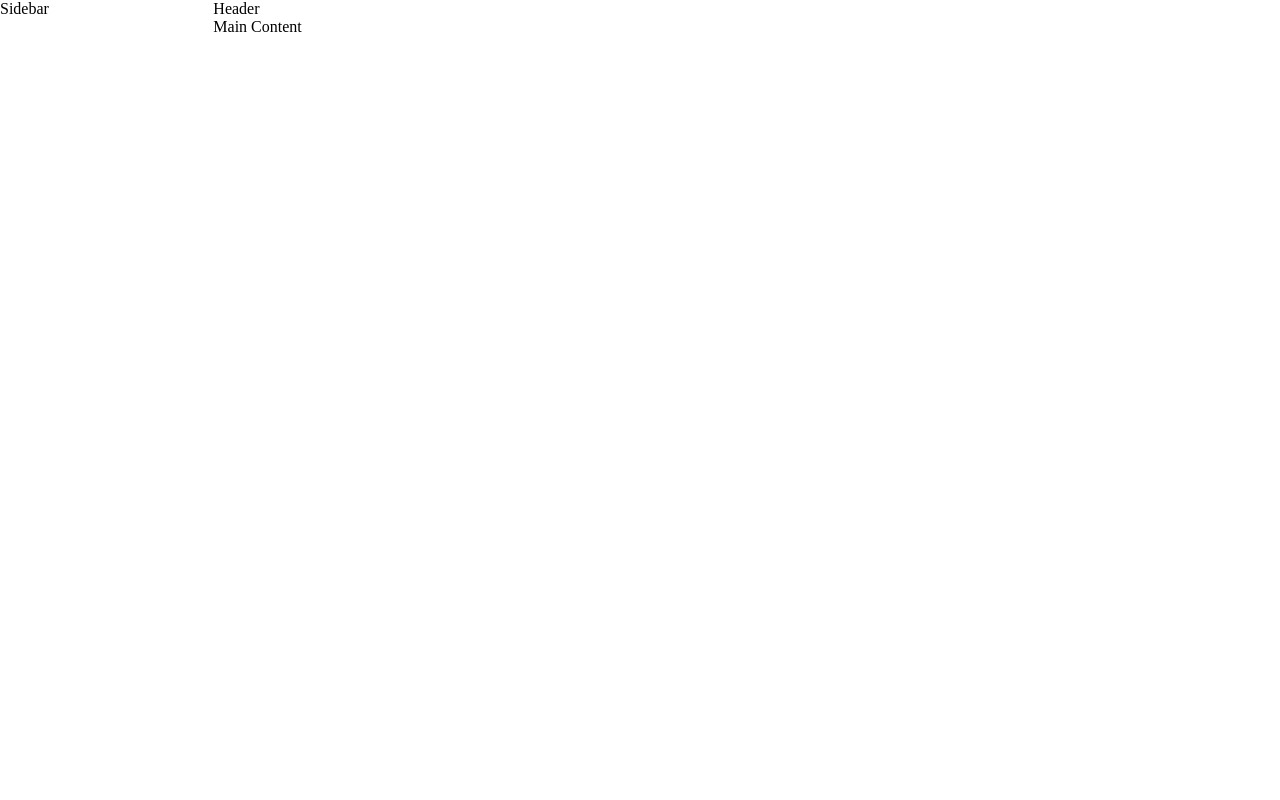
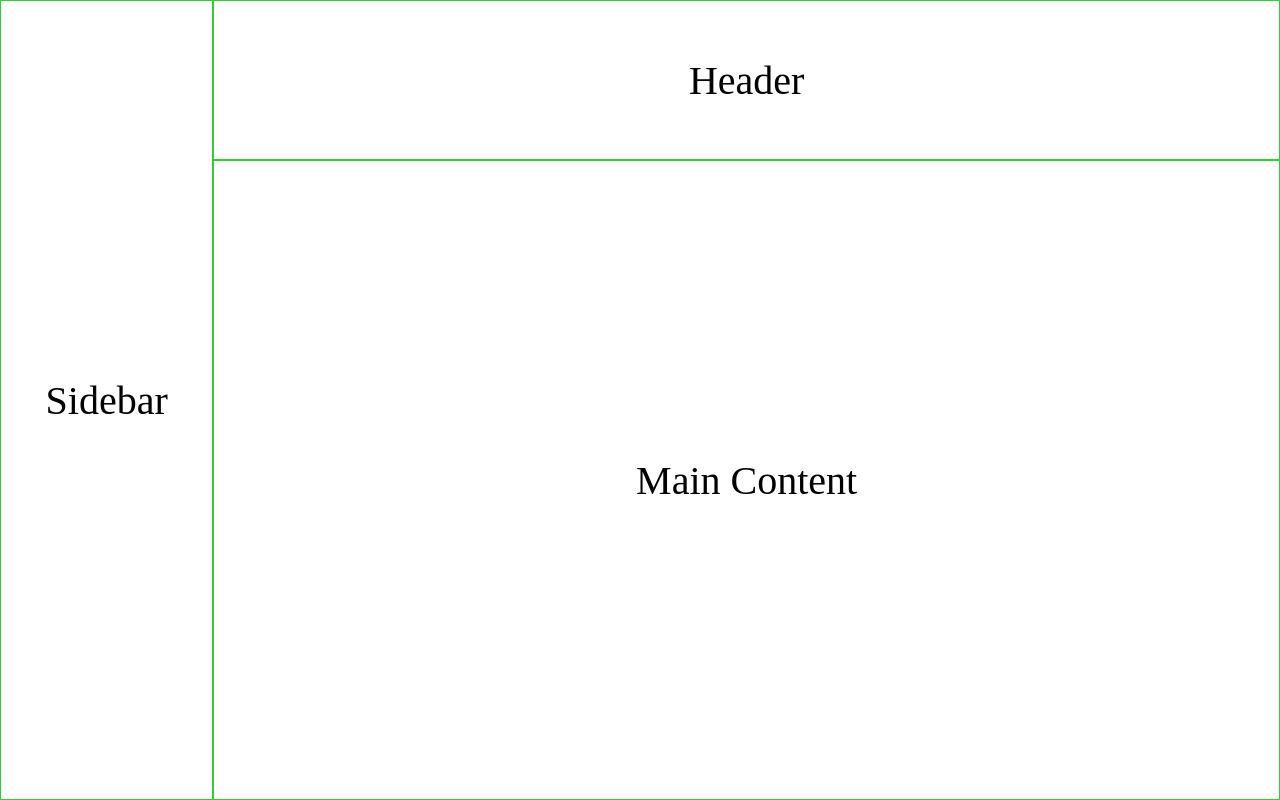
Before and after one commit to grenzk/admin-dashboard, a website built with Vite: page index.html in a window 1280 px wide. Built offline with nearby package versions, Linux system fonts and the light colour scheme.

Commit message:
Add temp changes to css reset file

```diff
--- a/assets/scss/base/_base.scss
+++ b/assets/scss/base/_base.scss
@@ -10,9 +10,14 @@
   font: inherit;
 }
 
+html,
 body {
-  font-family: var(--body-font);
-  font-size: var(--normal-font-size);
+  height: 100%;
+}
+
+body {
+  // font-family: var(--body-font);
+  // font-size: var(--normal-font-size);
 }
 
 ul[role='list'] {
@@ -25,3 +30,16 @@ svg {
   max-width: 100%;
   display: block;
 }
+
+h1 {
+  font-size: 2.5rem;
+}
+
+header,
+nav,
+main {
+  border: 1px solid limegreen;
+  display: flex;
+  justify-content: center;
+  align-items: center;
+}
```
